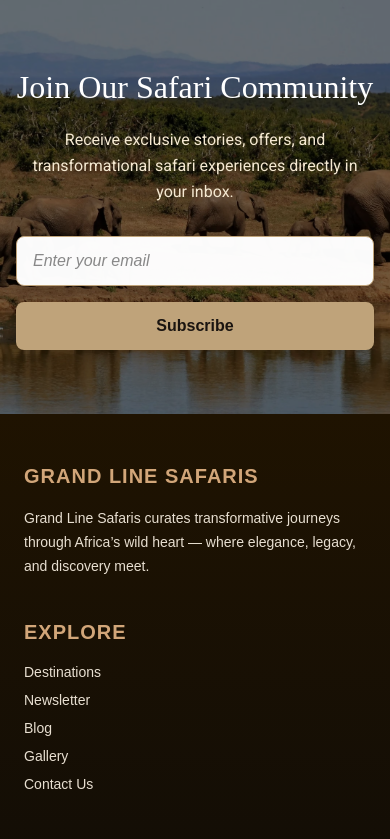
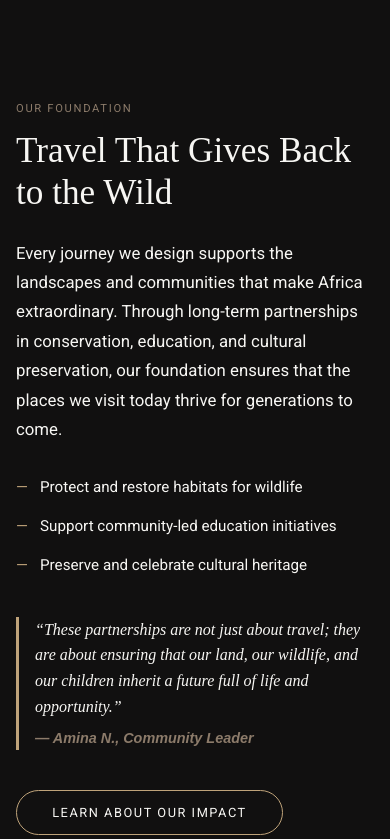
Before and after one commit to DavidParsley/Operation-Serengeti, a React (Vite) app in the folder frontend/: page / in a window 390 px wide. Shown: the part 5380-6219 px from the top of the page. Built offline with nearby package versions, Linux system fonts and the light colour scheme; a web font is replaced by a local one.

Commit message:
Populates Foundation Section

```diff
--- /dev/null
+++ b/frontend/src/pages/Home/Foundation.jsx
@@ -0,0 +1,86 @@
+import React, { useEffect, useRef, useState } from "react";
+import styles from "./Foundation.module.css";
+import { getImageUrl } from "../../utils";
+
+export default function Foundation() {
+  const valueRefs = useRef([]);
+  const [scrollY, setScrollY] = useState(0);
+
+  // Scroll-triggered animation for founding principles
+  useEffect(() => {
+    const handleScroll = () => setScrollY(window.scrollY);
+    window.addEventListener("scroll", handleScroll);
+
+    valueRefs.current.forEach((el) => {
+      if (el) {
+        const rect = el.getBoundingClientRect();
+        if (rect.top < window.innerHeight - 100) {
+          el.classList.add(styles.visible);
+        }
+      }
+    });
+
+    return () => window.removeEventListener("scroll", handleScroll);
+  }, [scrollY]);
+
+  const foundingPrinciples = [
+    "Protect and restore habitats for wildlife",
+    "Support community-led education initiatives",
+    "Preserve and celebrate cultural heritage",
+  ];
+
+  return (
+    <section className={`${styles.foundationSection} ${styles.darkVariant}`}>
+      <div className={styles.container} style={{ alignItems: "stretch" }}>
+        {/* Left Side */}
+        <div className={styles.content}>
+          <span className={styles.kicker}>Our Foundation</span>
+          <h2 className={styles.heading}>
+            Travel That Gives Back to the Wild
+          </h2>
+          <p className={styles.text}>
+            Every journey we design supports the landscapes and communities that
+            make Africa extraordinary. Through long-term partnerships in
+            conservation, education, and cultural preservation, our foundation
+            ensures that the places we visit today thrive for generations to
+            come.
+          </p>
+
+          {/* Founding Principles */}
+          <ul className={styles.values}>
+            {foundingPrinciples.map((principle, idx) => (
+              <li
+                key={idx}
+                ref={(el) => (valueRefs.current[idx] = el)}
+                className={styles.valueItem}
+              >
+                {principle}
+              </li>
+            ))}
+          </ul>
+
+          {/* Quote */}
+          <blockquote className={styles.quote}>
+            “These partnerships are not just about travel; they are about ensuring
+            that our land, our wildlife, and our children inherit a future full of
+            life and opportunity.”
+            <span className={styles.author}>— Amina N., Community Leader</span>
+          </blockquote>
+
+          <button className={styles.button}>
+            Learn About Our Impact
+          </button>
+        </div>
+
+        {/* Right Side */}
+        <div className={styles.imageWrapper}>
+          <img
+            src={getImageUrl("Home/Foundation/community.avif")}
+            alt="Community and conservation efforts"
+            className={styles.image}
+          />
+        </div>
+      </div>
+    </section>
+  );
+}
--- /dev/null
+++ b/frontend/src/pages/Home/Foundation.module.css
@@ -0,0 +1,165 @@
+@import "../../vars.css";
+
+.foundationSection {
+  background: var(--color-bg-dark, #111010);
+  color: var(--color-light-text, #f7f6f3);
+  padding: 6rem 0;
+  position: relative;
+}
+
+.darkVariant {
+  background: #111010;
+  color: #f7f6f3;
+}
+
+/* ---------- Container: Two-column ---------- */
+
+.container {
+  max-width: 1200px;
+  margin: 0 auto;
+  display: grid;
+  grid-template-columns: 1fr 1fr; /* Left text, right image */
+  gap: 4rem;
+  align-items: center;
+  padding: 0 1rem;
+}
+
+/* ---------- Content (Left) ---------- */
+
+.content {
+  max-width: 500px;
+}
+
+.kicker {
+  display: inline-block;
+  font-family: var(--font-sans);
+  letter-spacing: 0.15em;
+  text-transform: uppercase;
+  font-size: 0.7rem;
+  color: var(--color-accent);
+  margin-bottom: 0.75rem;
+}
+
+.heading {
+  font-family: var(--font-serif);
+  font-size: 2.5rem;
+  line-height: 1.2;
+  margin-bottom: 1.5rem;
+}
+
+.text {
+  font-family: var(--font-sans);
+  font-size: 1.05rem;
+  line-height: 1.75;
+  margin-bottom: 2rem;
+}
+
+/* ---------- Founding Principles ---------- */
+
+.values {
+  list-style: none;
+  padding: 0;
+  margin: 0 0 2.5rem 0;
+}
+
+.valueItem {
+  position: relative;
+  padding-left: 1.5rem;
+  margin-bottom: 1rem;
+  font-family: var(--font-sans);
+  font-size: 0.95rem;
+  color: var(--color-light-text);
+  opacity: 0;
+  transform: translateX(-20px);
+  transition: all 0.6s ease-out;
+}
+
+.valueItem::before {
+  content: "—";
+  position: absolute;
+  left: 0;
+  color: var(--color-primary);
+}
+
+.valueItem.visible {
+  opacity: 1;
+  transform: translateX(0);
+}
+
+/* ---------- Quote ---------- */
+
+.quote {
+  font-style: italic;
+  font-family: var(--font-serif);
+  font-size: 1rem;
+  line-height: 1.6;
+  border-left: 3px solid var(--color-primary);
+  padding-left: 1rem;
+  margin-bottom: 2.5rem;
+  color: var(--color-light-text);
+}
+
+.author {
+  display: block;
+  margin-top: 0.5rem;
+  font-weight: 600;
+  font-size: 0.9rem;
+  color: var(--color-accent);
+}
+
+/* ---------- Button ---------- */
+
+.button {
+  background: transparent;
+  border: 1.5px solid var(--color-primary);
+  color: var(--color-light-text);
+  padding: 0.75rem 2.2rem;
+  font-family: var(--font-sans);
+  font-size: 0.8rem;
+  letter-spacing: 0.12em;
+  text-transform: uppercase;
+  border-radius: 999px;
+  cursor: pointer;
+  transition: all var(--transition-fast);
+}
+
+.button:hover {
+  background: var(--color-primary);
+  color: white;
+  transform: translateY(-1px);
+  box-shadow: 0 10px 24px rgba(191, 163, 122, 0.35);
+}
+
+/* ---------- Image (Right) ---------- */
+
+.imageWrapper {
+  border-radius: 18px;
+  overflow: hidden;
+  box-shadow: 0 30px 60px rgba(0, 0, 0, 0.16);
+  height: 100%; /* Take full height of the container */
+  display: flex;
+}
+
+.image {
+  width: 100%;
+  height: 100%;
+  object-fit: cover; /* cover ensures it fills the wrapper */
+  display: block;
+}
+
+/* ---------- Responsive ---------- */
+
+@media (max-width: 900px) {
+  .container {
+    grid-template-columns: 1fr; /* Stack on mobile */
+    gap: 3rem;
+  }
+
+  .heading {
+    font-size: 2.2rem;
+  }
+
+  .imageWrapper {
+    width: 100%;
+  }
+}
--- a/frontend/src/pages/Home/Home.jsx
+++ b/frontend/src/pages/Home/Home.jsx
@@ -3,6 +3,7 @@ import Destinations from "./Destinations";
 import WhyUs from "./WhyUs";
 import GuestBook from "./GuestBook";
 import GallerySection from "./GallerySection";
+import Foundation from "./Foundation";
 import Experiences from "./Experiences";
 import CTASection from "./CTASection";
 
@@ -29,6 +30,10 @@ export default function () {
         <GallerySection />
       </section>
 
+       <section>
+        <Foundation />
+      </section>
+
       {/* <section>
         <Experiences />
       </section> */}
```
Also changed, not shown: frontend/assets/Home/Foundation/community.avif (added).
